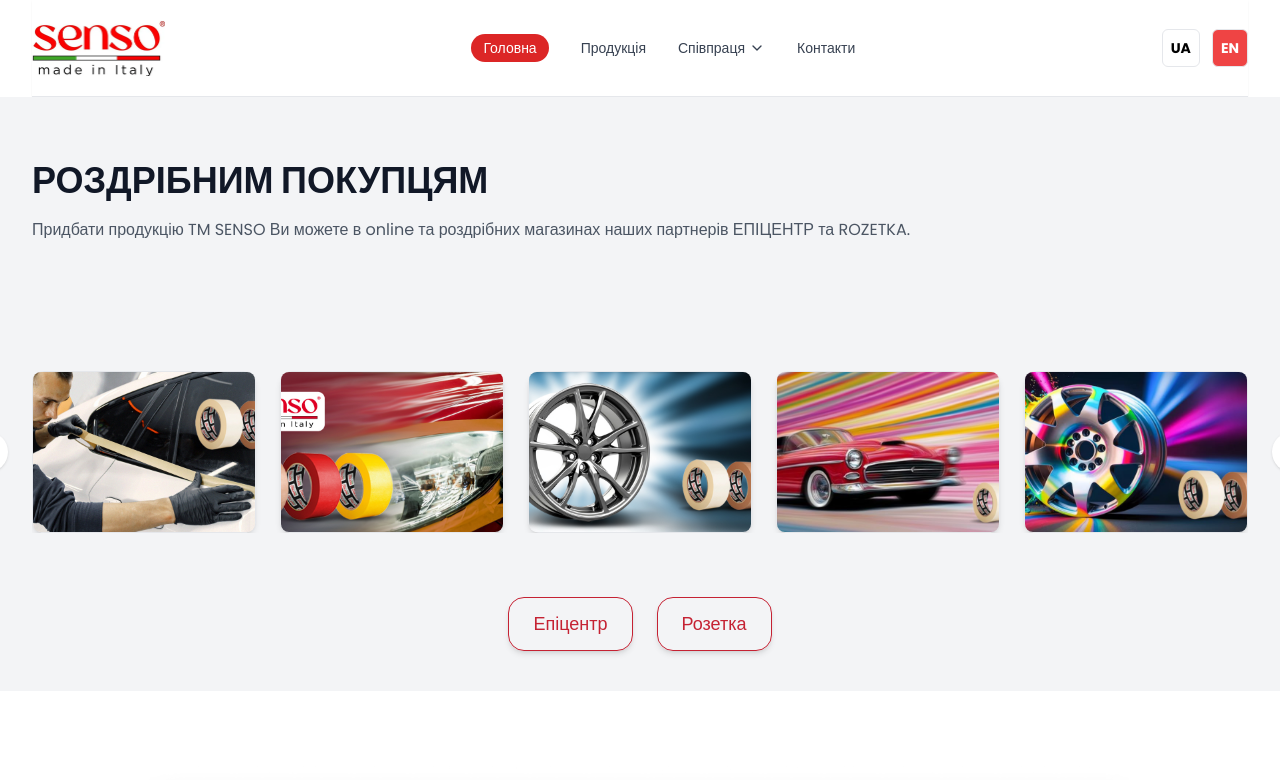
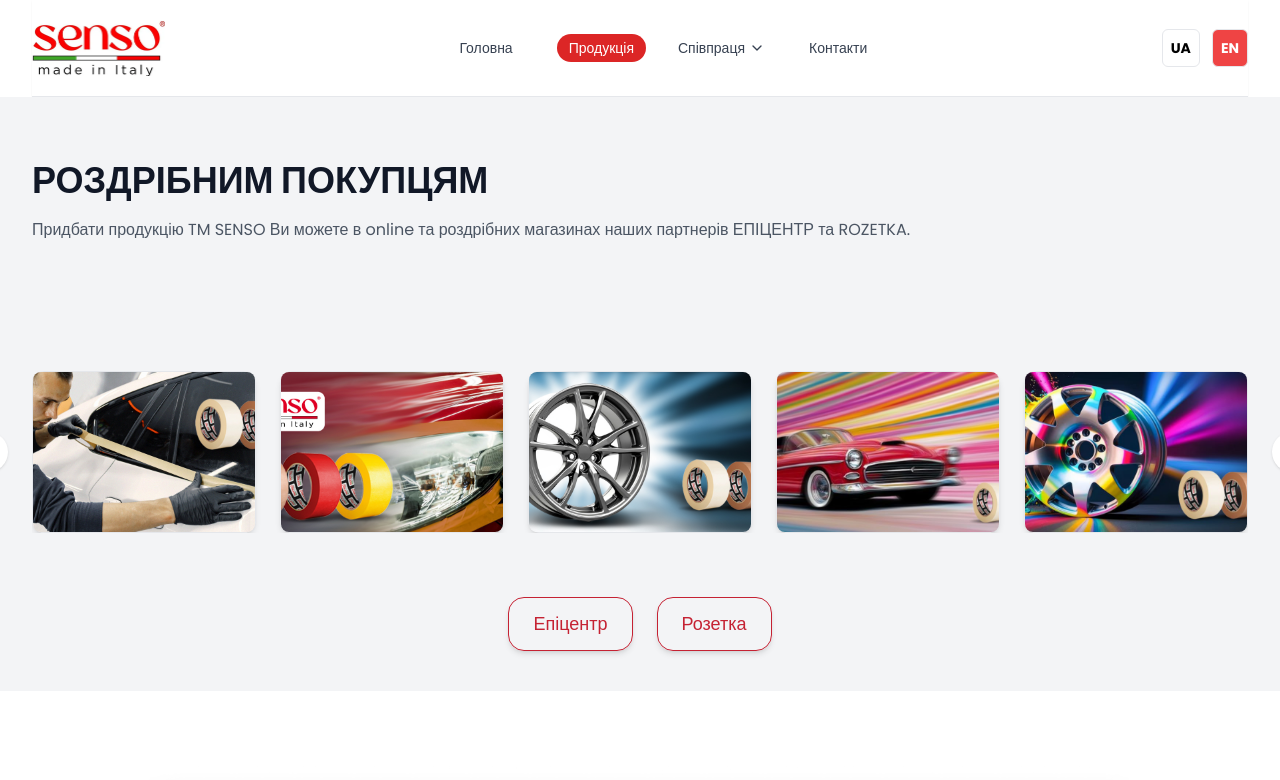
Before and after one commit to Chornei-Olha/UW-auto, a Next.js app: page /buyersPage in a window 1280 px wide. Shown: the top 780 px of the page. Built offline with nearby package versions, Linux system fonts and the light colour scheme; no server answers.

Commit message:
first commit

```diff
--- a/src/components/common/Header.tsx
+++ b/src/components/common/Header.tsx
@@ -1,8 +1,7 @@
 'use client';
 
 import { useEffect, useState } from 'react';
-import { useRouter } from 'next/navigation';
-
+import { useRouter, usePathname } from 'next/navigation';
 import Link from 'next/link';
 import Image from 'next/image';
 import { Menu, X, ChevronDown } from 'lucide-react';
@@ -17,6 +16,7 @@
     setLang((prev) => (prev === 'UA' ? 'IT' : 'UA'));
   };
   const router = useRouter();
+  const pathname = usePathname();
   const [locale, setLocale] = useState<string>('');
   useEffect(() => {
     const cookieLocale = document.cookie
@@ -38,6 +38,12 @@
     router.refresh();
   };
 
+  // хелпер для стилей активной ссылки
+  const linkClass = (href: string) =>
+    `px-3 py-1 rounded-full transition-colors ${
+      pathname === href ? 'bg-red-600 text-white' : 'hover:text-red-600'
+    }`;
+
   return (
     <header className="border-b shadow-sm">
       <div className="flex items-center justify-between py-5">
@@ -48,10 +54,10 @@
 
         {/* Десктоп меню по центру */}
         <nav className="hidden md:flex items-center space-x-8 text-sm font-medium text-gray-700 mx-auto relative">
-          <Link href="/" className="px-3 py-1 rounded-full bg-red-600 text-white">
+          <Link href="/" className={linkClass('/')}>
             Головна
           </Link>
-          <Link href="/products" className="hover:text-red-600">
+          <Link href="/buyersPage" className={linkClass('/buyersPage')}>
             Продукція
           </Link>
 
@@ -79,20 +85,23 @@
                   className="absolute top-full left-0 mt-2 w-48 bg-white border rounded-lg shadow-lg z-50 overflow-hidden"
                 >
                   <Link href="/partnersPage" className="block px-4 py-2 hover:bg-red-100">
-                    Партнери
-                  </Link>
+                    {' '}
+                    Партнери{' '}
+                  </Link>{' '}
                   <Link href="/dealersPage" className="block px-4 py-2 hover:bg-red-100">
-                    Дилери
-                  </Link>
+                    {' '}
+                    Дилери{' '}
+                  </Link>{' '}
                   <Link href="/buyersPage" className="block px-4 py-2 hover:bg-red-100">
-                    Сервіси
+                    {' '}
+                    Сервіси{' '}
                   </Link>
                 </motion.div>
               )}
             </AnimatePresence>
           </div>
 
-          <Link href="#footer" className="hover:text-red-600">
+          <Link href="#footer" className={linkClass('#footer')}>
             Контакти
           </Link>
         </nav>
@@ -125,14 +134,14 @@
       {isOpen && (
         <nav className="md:hidden bg-white border-t">
           <div className="flex flex-col space-y-2 px-4 py-3">
+            <Link href="/" className={linkClass('/')} onClick={() => setIsOpen(false)}>
+              Головна
+            </Link>
             <Link
-              href="/"
-              className="px-3 py-2 rounded bg-red-600 text-white"
+              href="/buyersPage"
+              className={linkClass('/buyersPage')}
               onClick={() => setIsOpen(false)}
             >
-              Головна
-            </Link>
-            <Link href="/products" onClick={() => setIsOpen(false)}>
               Продукція
             </Link>
 
@@ -163,7 +172,7 @@
               )}
             </div>
 
-            <Link href="#footer" onClick={() => setIsOpen(false)}>
+            <Link href="#footer" className={linkClass('#footer')} onClick={() => setIsOpen(false)}>
               Контакти
             </Link>
 
```
